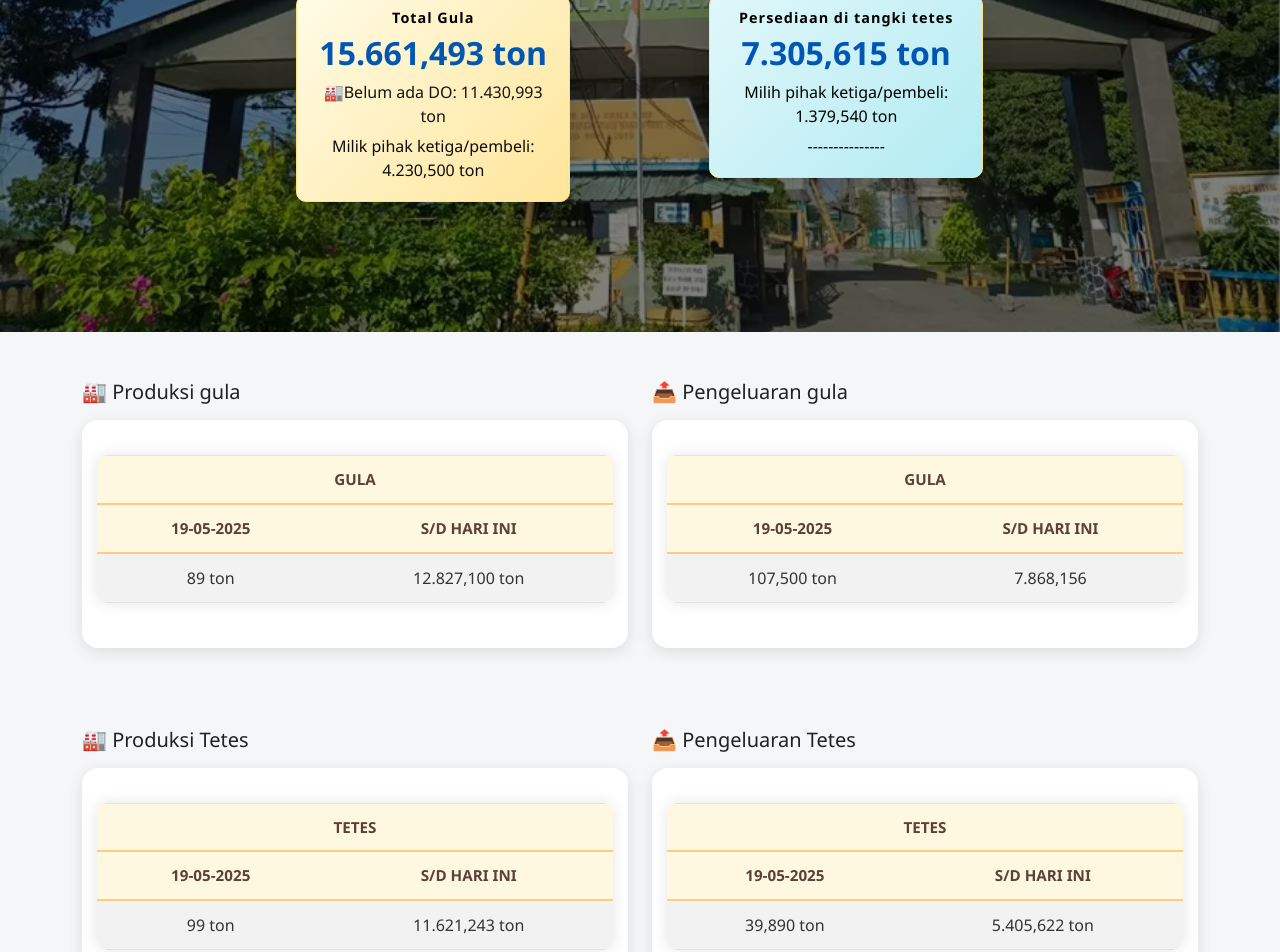
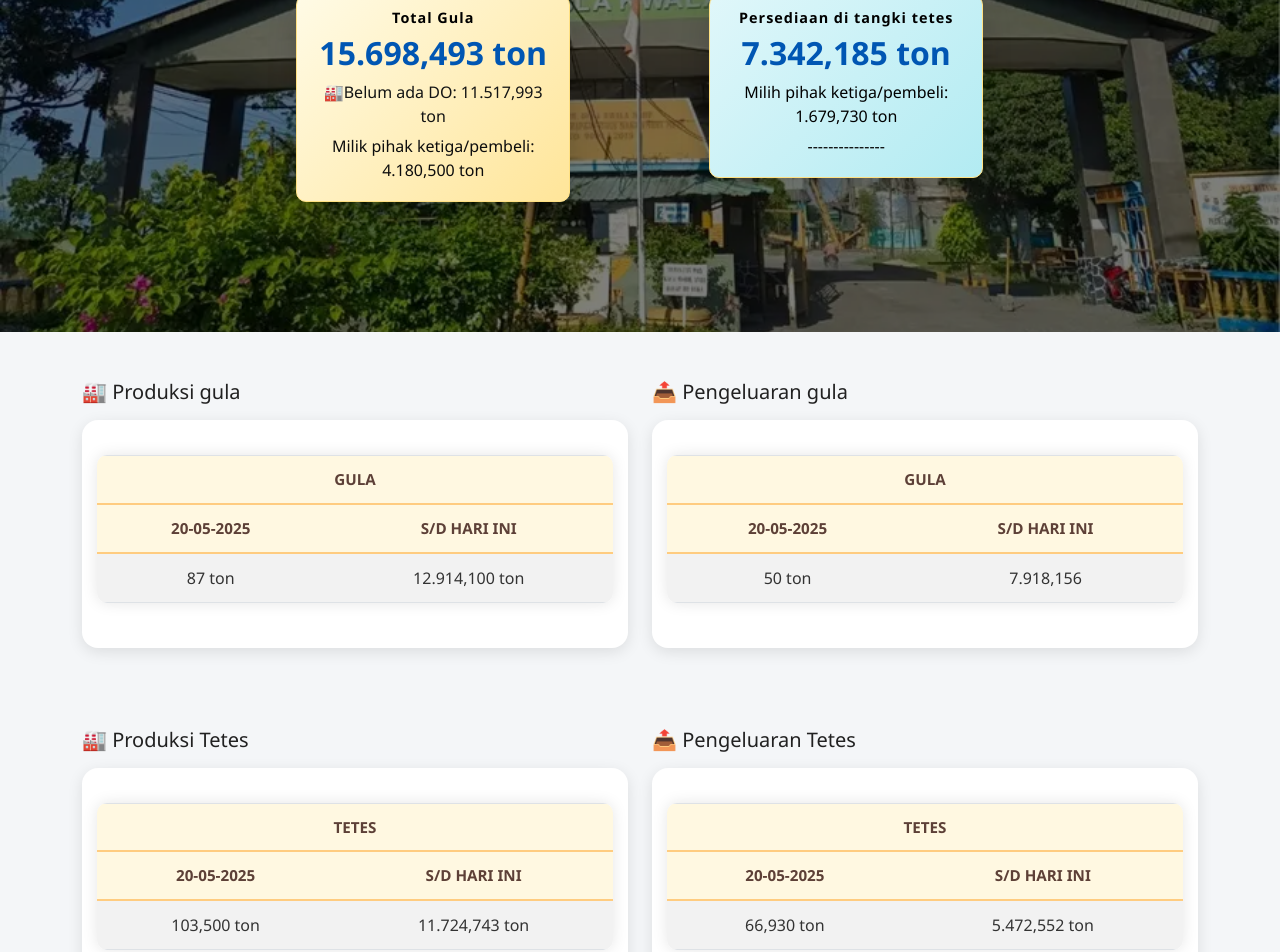
Before and after one commit to bagas190/Gulatetes, a plain HTML site: page index.html in a window 1280 px wide. Shown: the part 260-1212 px from the top of the page. Drawn offline with nearby package versions, Linux system fonts and the light colour scheme.

Commit message:
Update index.html

```diff
--- a/index.html
+++ b/index.html
@@ -887,7 +887,7 @@ body.scrolled .back-to-top {
     <!-- Waktu terakhir diperbarui -->
     <div class="d-flex justify-content-center">
       <p class="lead animate-text" style="font-size: 1.2rem; text-align: center; margin-bottom: 1rem;">
-        ⏱️ Persediaan: selasa, 19 Mei 2025
+        ⏱️ Persediaan: selasa, 20 Mei 2025
       </p>
     </div>
 
@@ -899,9 +899,9 @@ body.scrolled .back-to-top {
         <div class="total-card scroll-anim" style="max-width: 300px; margin: auto; padding: 0.8rem;">
           <div class="inner-card gula" style="color: black; padding: 0.8rem; border-radius: 10px; background-color: #f8f9fa;">
             <h6 style="color: black; font-size: 0.9rem;">Total Gula</h6>
-            <h2 id="totalGula" style="font-size: 2rem; color: #0056b3;">15.661,493 ton</h2>
-            <p style="font-size: 1rem; margin: 6px 0; color: #131414;">🏭Belum ada DO: 11.430,993 ton</p>
-            <p style="font-size: 1rem; margin: 6px 0; color: #0d0d0d;">Milik pihak ketiga/pembeli: 4.230,500 ton</p>
+            <h2 id="totalGula" style="font-size: 2rem; color: #0056b3;">15.698,493 ton</h2>
+            <p style="font-size: 1rem; margin: 6px 0; color: #131414;">🏭Belum ada DO: 11.517,993 ton</p>
+            <p style="font-size: 1rem; margin: 6px 0; color: #0d0d0d;">Milik pihak ketiga/pembeli: 4.180,500 ton</p>
           </div>
         </div>
       </div>
@@ -911,8 +911,8 @@ body.scrolled .back-to-top {
         <div class="total-card scroll-anim" style="max-width: 300px; margin: auto; padding: 0.8rem;">
           <div class="inner-card tetes" style="color: black; padding: 0.8rem; border-radius: 10px; background-color: #f8f9fa;">
              <h6 style="color: black; font-size: 0.9rem;">Persediaan di tangki tetes</h6>
-            <h2 id="totalTetes" style="font-size: 2rem; color: #0056b3;">7.305,615 ton</h2>
-            <p style="font-size: 1rem; margin: 6px 0; color: #000000;">Milih pihak ketiga/pembeli: 1.379,540 ton</p>
+            <h2 id="totalTetes" style="font-size: 2rem; color: #0056b3;">7.342,185 ton</h2>
+            <p style="font-size: 1rem; margin: 6px 0; color: #000000;">Milih pihak ketiga/pembeli: 1.679,730 ton</p>
             <p style="font-size: 1rem; margin: 6px 0; color: #050606;"></p> --------------- </p>
           </div>
         </div>
@@ -936,12 +936,12 @@ body.scrolled .back-to-top {
         <table class="table table-bordered table-striped">
           <thead class="table-warning">
             <tr><th colspan="2" class="text-center">Gula</th></tr>
-            <tr><th>19-05-2025</th><th>S/D Hari Ini</th></tr>
+            <tr><th>20-05-2025</th><th>S/D Hari Ini</th></tr>
           </thead>
           <tbody>
             <tr>
-              <td id="produksiGulaHariIni">89 ton</td>
-              <td id="produksiGulaTotal">12.827,100 ton</td>
+              <td id="produksiGulaHariIni">87 ton</td>
+              <td id="produksiGulaTotal">12.914,100 ton</td>
             </tr>
           </tbody>
         </table>
@@ -955,12 +955,12 @@ body.scrolled .back-to-top {
         <table class="table table-bordered table-striped">
           <thead class="table-danger">
             <tr><th colspan="2" class="text-center">Gula</th></tr>
-            <tr><th>19-05-2025</th><th>S/D Hari Ini</th></tr>
+            <tr><th>20-05-2025</th><th>S/D Hari Ini</th></tr>
           </thead>
           <tbody>
             <tr>
-              <td id="pengeluaranGulaHariIni">107,500 ton</td>
-              <td id="pengeluaranGulaTotal">7.868,156</td>
+              <td id="pengeluaranGulaHariIni">50 ton</td>
+              <td id="pengeluaranGulaTotal">7.918,156</td>
             </tr>
           </tbody>
         </table>
@@ -979,12 +979,12 @@ body.scrolled .back-to-top {
         <table class="table table-bordered table-striped">
           <thead class="table-warning">
             <tr><th colspan="2" class="text-center">Tetes</th></tr>
-            <tr><th>19-05-2025</th><th>S/D Hari Ini</th></tr>
+            <tr><th>20-05-2025</th><th>S/D Hari Ini</th></tr>
           </thead>
           <tbody>
             <tr>
-              <td id="produksiTetesHariIni">99 ton</td>
-              <td id="produksiTetesTotal">11.621,243 ton</td>
+              <td id="produksiTetesHariIni">103,500 ton</td>
+              <td id="produksiTetesTotal">11.724,743 ton</td>
             </tr>
           </tbody>
         </table>
@@ -996,12 +996,12 @@ body.scrolled .back-to-top {
         <table class="table table-bordered table-striped">
           <thead class="table-danger">
             <tr><th colspan="2" class="text-center">Tetes</th></tr>
-            <tr><th>19-05-2025</th><th>S/D Hari Ini</th></tr>
+            <tr><th>20-05-2025</th><th>S/D Hari Ini</th></tr>
           </thead>
           <tbody>
             <tr>
-              <td id="pengeluaranTetesHariIni">39,890 ton</td>
-              <td id="pengeluaranTetesTotal">5.405,622 ton</td>
+              <td id="pengeluaranTetesHariIni">66,930 ton</td>
+              <td id="pengeluaranTetesTotal">5.472,552 ton</td>
             </tr>
           </tbody>
         </table>
```
